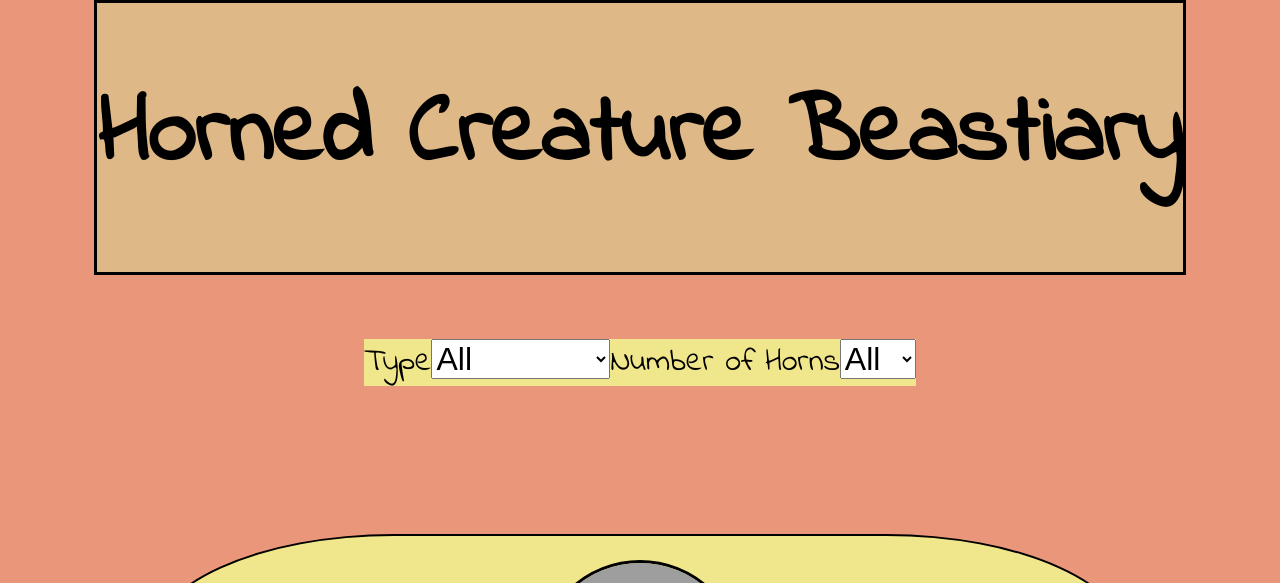
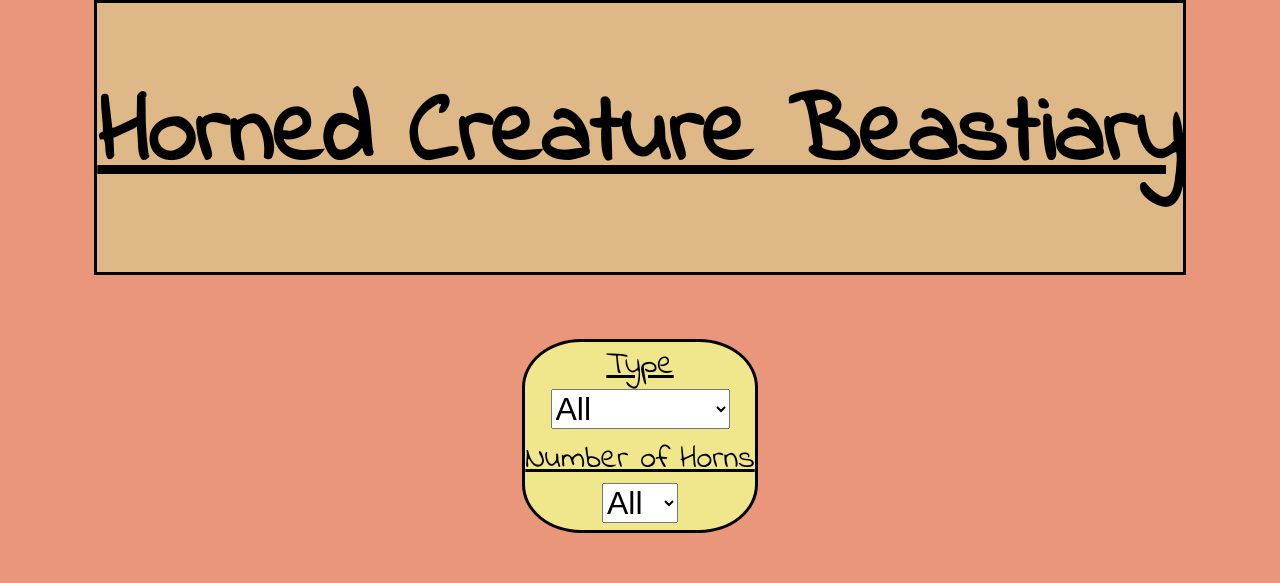
Before and after one commit to BenFrancka/lab-02-horned-creatures, a React (Create React App) app: page / in a window 1280 px wide. Shown: the top 583 px of the page. Built offline with nearby package versions, Linux system fonts and the light colour scheme; grey boxes are pictures that could not be loaded.

Commit message:
adds borders and underlines in css

```diff
--- a/src/App.css
+++ b/src/App.css
@@ -15,6 +15,7 @@ select {
 
 header {
   font-size: 3rem;
+  text-decoration: underline;
   background-color: burlywood;
   border: solid;
   margin-bottom: 5%;
@@ -30,11 +31,17 @@ header {
   border: solid black 2px;
   border-radius: 25%;
   margin: 2%;
+  text-decoration: underline;
 }
 
 .drop-down {
+  display: flex;
+  flex-direction: column;
   font-size: 2rem;
+  text-decoration: underline;
   background-color: khaki;
+  border: solid;
+  border-radius: 25%;
 }
 
 img {
```
